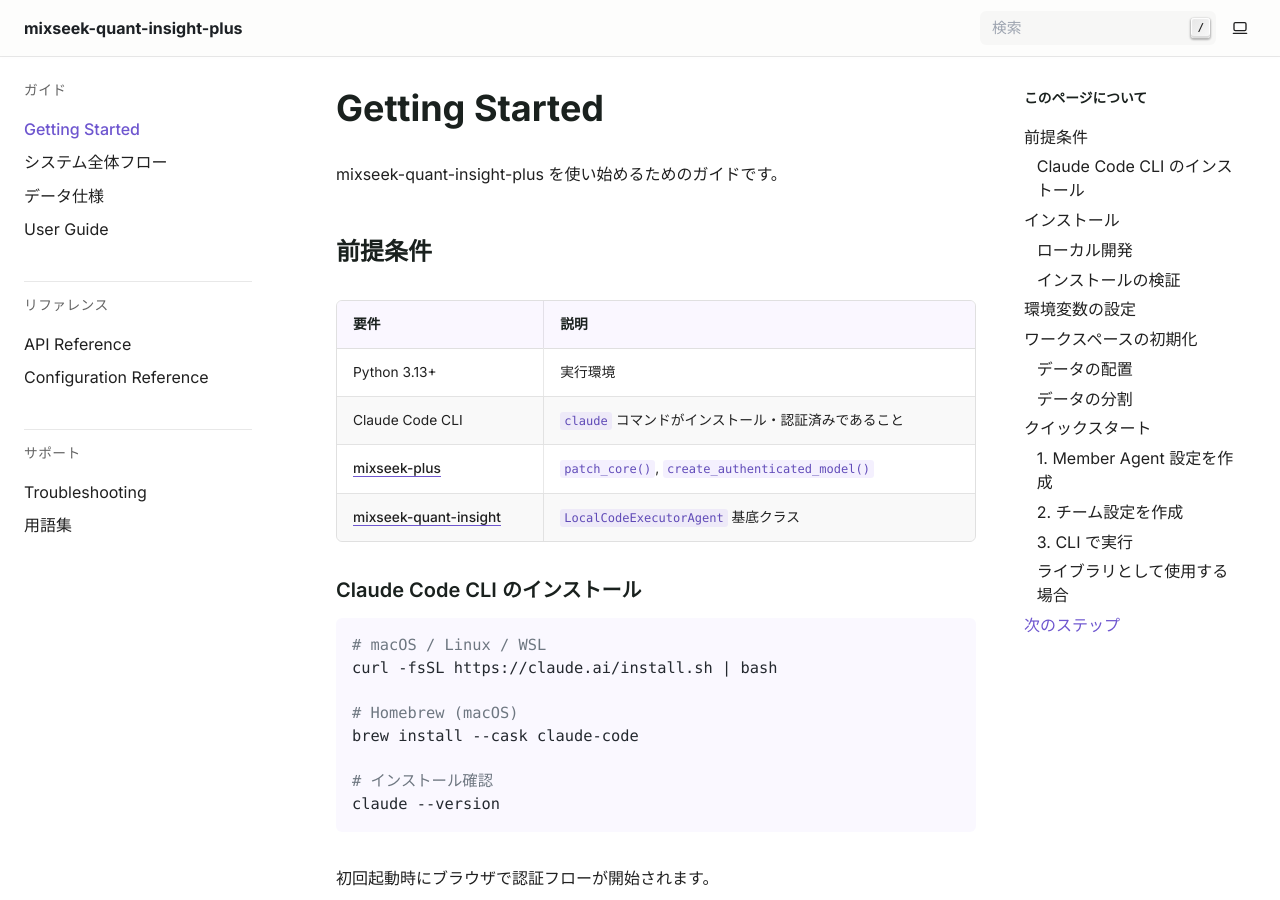
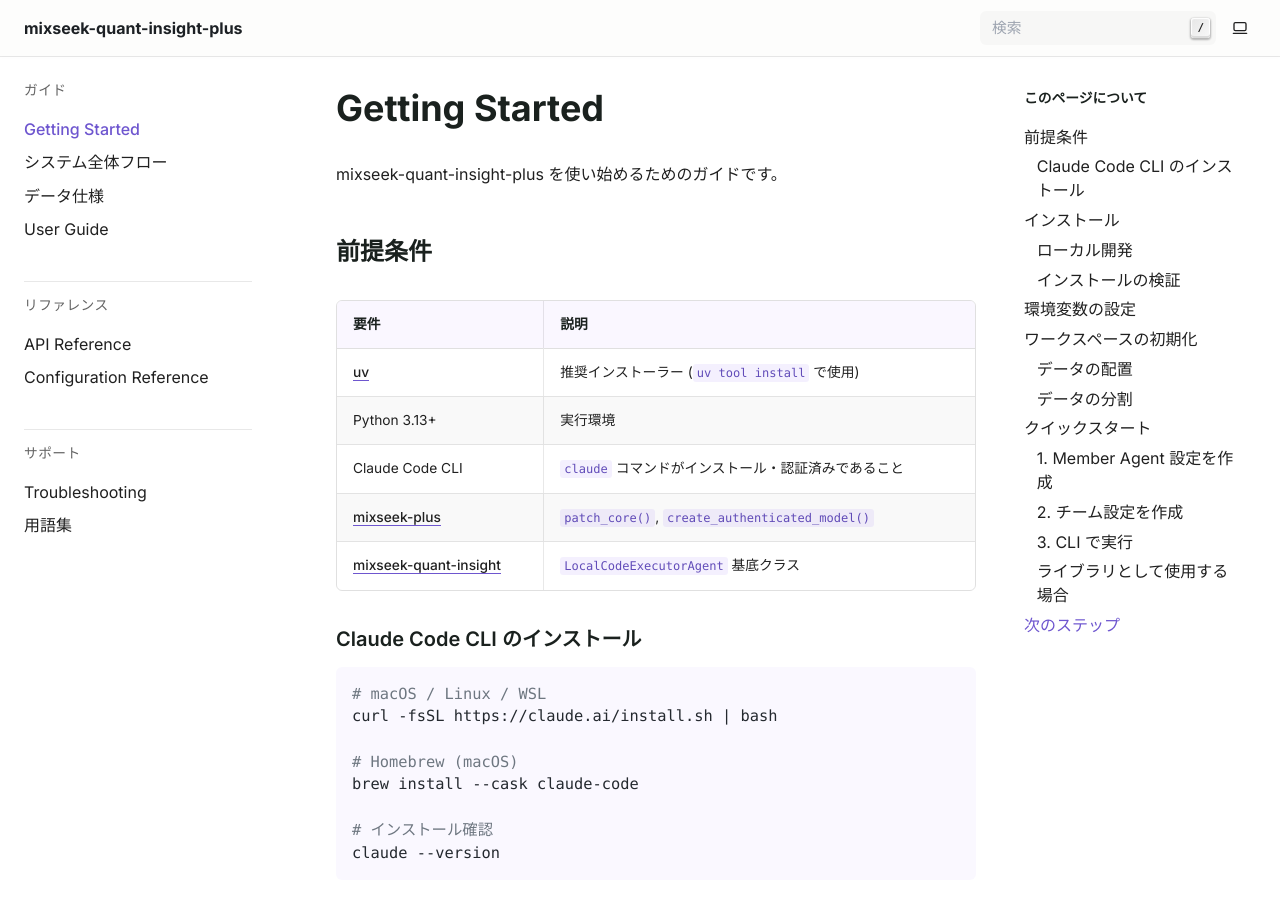
Before and after one commit to drillan/mixseek-quant-insight-plus, a Sphinx documentation site: the page built from docs/getting-started.md, in a window 1280 px wide and 900 px high. Built offline with Sphinx 7.4.7, drawn with Linux system fonts in a browser that asks for light colours.

Commit message:
fix: Add uv to prerequisites table in getting-started docs
Co-Authored-By: Claude Opus 4.6 <noreply@anthropic.com>

```diff
--- a/docs/getting-started.md
+++ b/docs/getting-started.md
@@ -6,6 +6,7 @@ mixseek-quant-insight-plus を使い始めるためのガイドです。
 
 | 要件 | 説明 |
 |------|------|
+| [uv](https://docs.astral.sh/uv/) | 推奨インストーラー (`uv tool install` で使用) |
 | Python 3.13+ | 実行環境 |
 | Claude Code CLI | `claude` コマンドがインストール・認証済みであること |
 | [mixseek-plus](https://github.com/drillan/mixseek-plus) | `patch_core()`, `create_authenticated_model()` |
```
